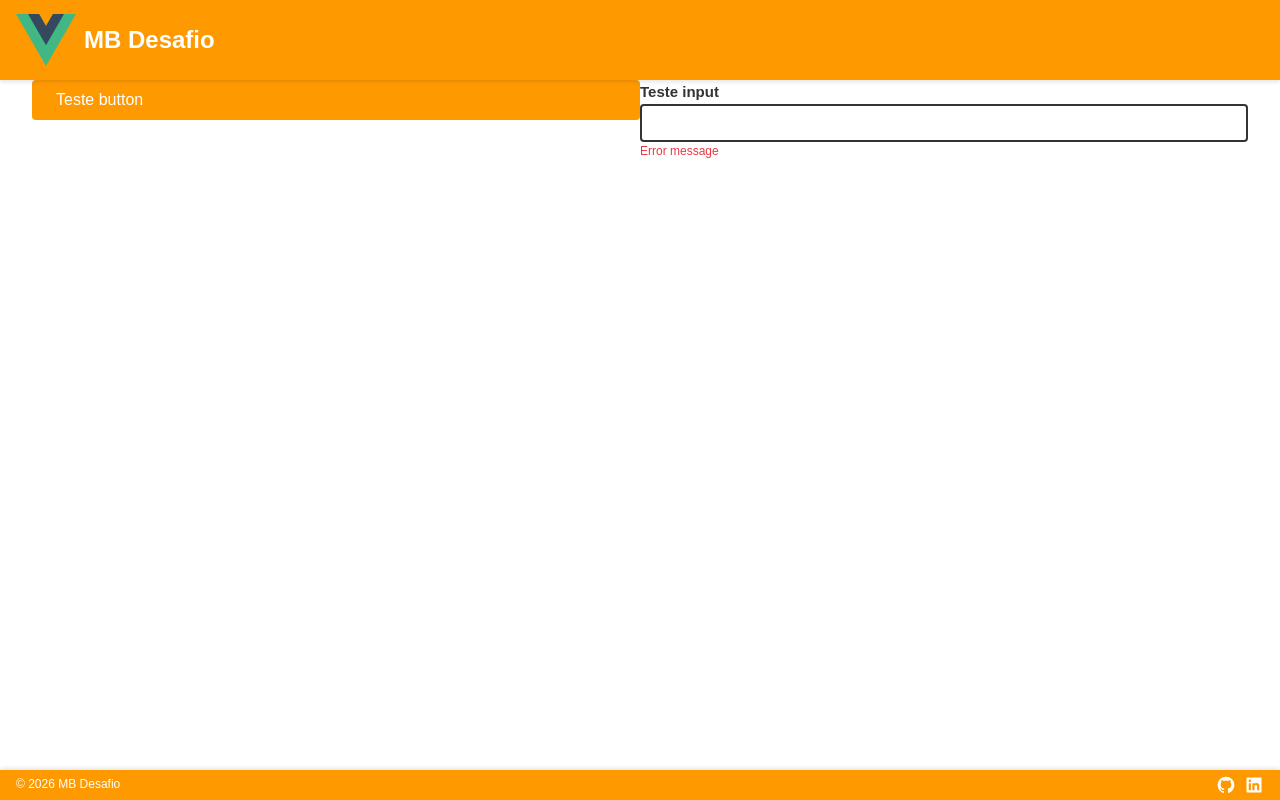
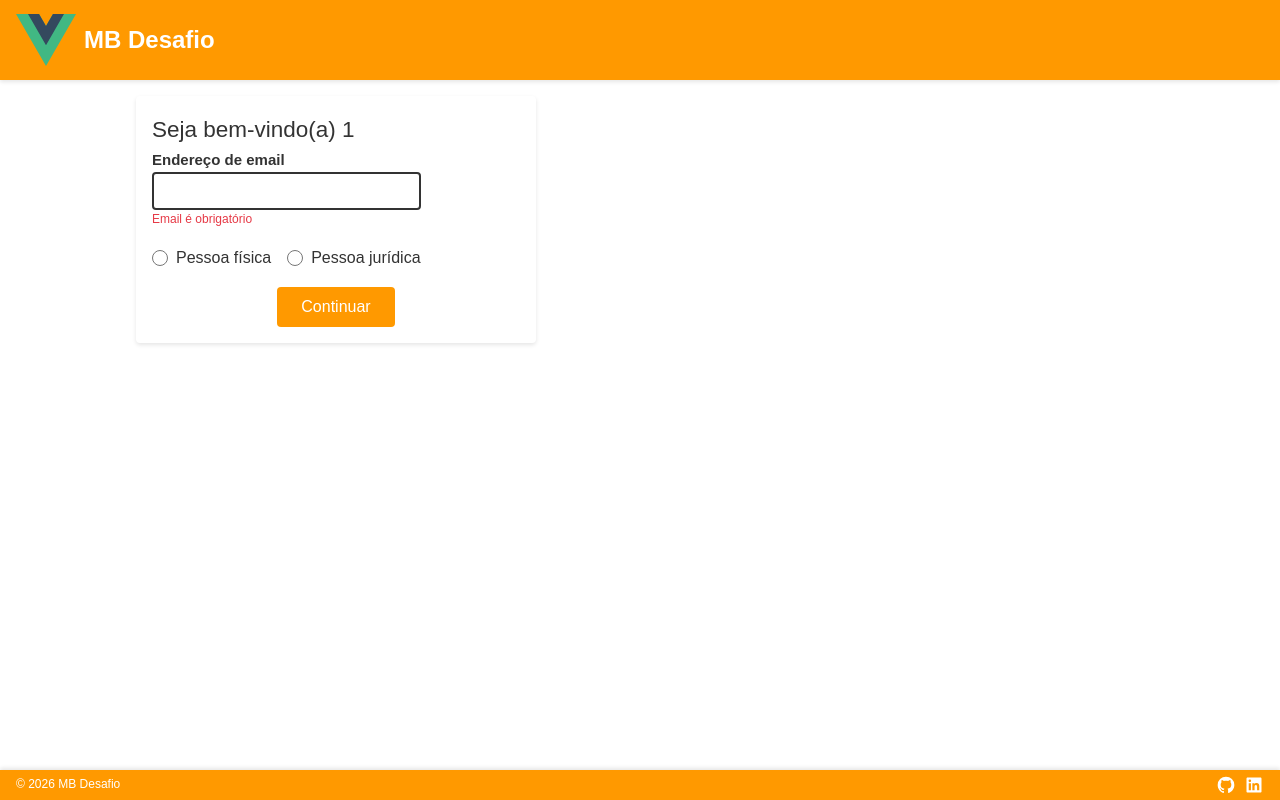
Before and after one commit to LeoSouza221/mb-desafio, a Vue app in the folder mb-frontend/: page / in a window 1280 px wide. Built offline with nearby package versions, Linux system fonts and the light colour scheme.

Commit message:
feat: create initial version of user form page with components

```diff
--- a/mb-frontend/src/App.vue
+++ b/mb-frontend/src/App.vue
@@ -2,8 +2,7 @@
 	<AppHeader />
 
 	<main>
-		<AppButton variant="primary" :loading="false">Teste button</AppButton>
-		<AppInput label="Teste input" errorMessage="Error message" />
+		<UserForm />
 	</main>
 
 	<AppFooter />
@@ -14,6 +13,7 @@
 	import AppInput from './components/inputs/AppInput.vue'
 	import AppFooter from './components/layout/AppFooter.vue'
 	import AppHeader from './components/layout/AppHeader.vue'
+	import UserForm from './pages/UserForm.vue'
 </script>
 
 <style scoped>
--- /dev/null
+++ b/mb-frontend/src/components/user-form/UserFormStepOne.vue
@@ -0,0 +1,59 @@
+<template>
+	<div>
+		<h2>Seja bem-vindo(a) {{ step }}</h2>
+		<div class="form-container">
+			<AppInput
+				v-model="modelValue.email"
+				label="Endereço de email"
+				errorMessage="Email é obrigatório"
+			/>
+			<div class="form-radio-group" role="user-document">
+				<AppInputRadio
+					v-model="modelValue.type"
+					label="Pessoa física"
+					value="pf"
+					name="userDocument"
+				/>
+				<AppInputRadio
+					v-model="modelValue.type"
+					label="Pessoa jurídica"
+					value="pj"
+					name="userDocument"
+				/>
+			</div>
+		</div>
+	</div>
+</template>
+
+<script setup>
+	import AppInput from '../inputs/AppInput.vue'
+	import AppInputRadio from '../inputs/AppInputRadio.vue'
+
+	const modelValue = defineModel({
+		type: Object,
+		default: () => ({
+			email: '',
+			type: ''
+		})
+	})
+	const props = defineProps({
+		step: {
+			type: [String, Number],
+			default: ''
+		}
+	})
+</script>
+
+<style scoped>
+	.form-container {
+		width: 100%;
+		display: flex;
+		flex-direction: column;
+		gap: var(--spacing-4);
+	}
+
+	.form-radio-group {
+		display: flex;
+		gap: var(--spacing-4);
+	}
+</style>
--- /dev/null
+++ b/mb-frontend/src/pages/UserForm.vue
@@ -0,0 +1,110 @@
+<template>
+	<form action="">
+		<section class="">
+			<Transition name="fade">
+				<UserFormStepOne v-if="step === 1" v-model="userForm" step="1" />
+			</Transition>
+			<Transition name="fade">
+				<UserFormStepOne v-if="step === 2" v-model="userForm" step="2" />
+			</Transition>
+			<Transition name="fade">
+				<UserFormStepOne v-if="step === 3" v-model="userForm" step="3" />
+			</Transition>
+			<Transition name="fade">
+				<UserFormStepOne v-if="step === 4" v-model="userForm" step="4" />
+			</Transition>
+			<div class="form-action-buttons">
+				<AppButton
+					v-if="step !== 1"
+					variant="primary"
+					outline
+					:loading="false"
+					@click.prevent="onStepBack()"
+					>Voltar</AppButton
+				>
+				<AppButton
+					v-if="step !== 4"
+					variant="primary"
+					:loading="false"
+					@click.prevent="onStepForward()"
+					>Continuar</AppButton
+				>
+				<AppButton v-if="step === 4" variant="primary" :loading="false" type="submit"
+					>Cadastrar</AppButton
+				>
+			</div>
+		</section>
+	</form>
+</template>
+
+<script setup>
+	import { ref } from 'vue'
+	import AppButton from '../components/AppButton.vue'
+	import UserFormStepOne from '../components/user-form/UserFormStepOne.vue'
+
+	const step = ref(1)
+	const userForm = ref({
+		email: '',
+		type: ''
+	})
+
+	const onStepBack = () => {
+		if (step.value > 1) {
+			step.value--
+		}
+	}
+
+	const onStepForward = () => {
+		if (step.value < 4) {
+			step.value++
+		}
+	}
+</script>
+
+<style scoped>
+	form {
+		height: 100%;
+		padding: var(--spacing-4);
+		display: flex;
+		place-items: center;
+		gap: var(--spacing-4);
+	}
+
+	section {
+		margin: 0 auto;
+		padding: var(--spacing-4);
+		background: white;
+		border-radius: var(--radius);
+		box-shadow: 0 2px 4px rgba(0, 0, 0, 0.1);
+		display: flex;
+		flex-wrap: wrap;
+		max-width: 400px;
+	}
+
+	h2 {
+		font-size: var(--spacing-5);
+		margin-bottom: var(--spacing-2);
+	}
+
+	.form-action-buttons {
+		width: 100%;
+		display: flex;
+		gap: var(--spacing-2);
+		margin-top: var(--spacing-4);
+		justify-content: center;
+	}
+
+	.fade-enter-active,
+	.fade-leave-active {
+		transition:
+			opacity 0.5s ease 0.1s,
+			transform 0.5s ease 0.1s;
+		transform: translateX(-300px);
+	}
+
+	.fade-enter-from,
+	.fade-leave-to {
+		opacity: 0;
+		transform: translateX(300px);
+	}
+</style>
```
